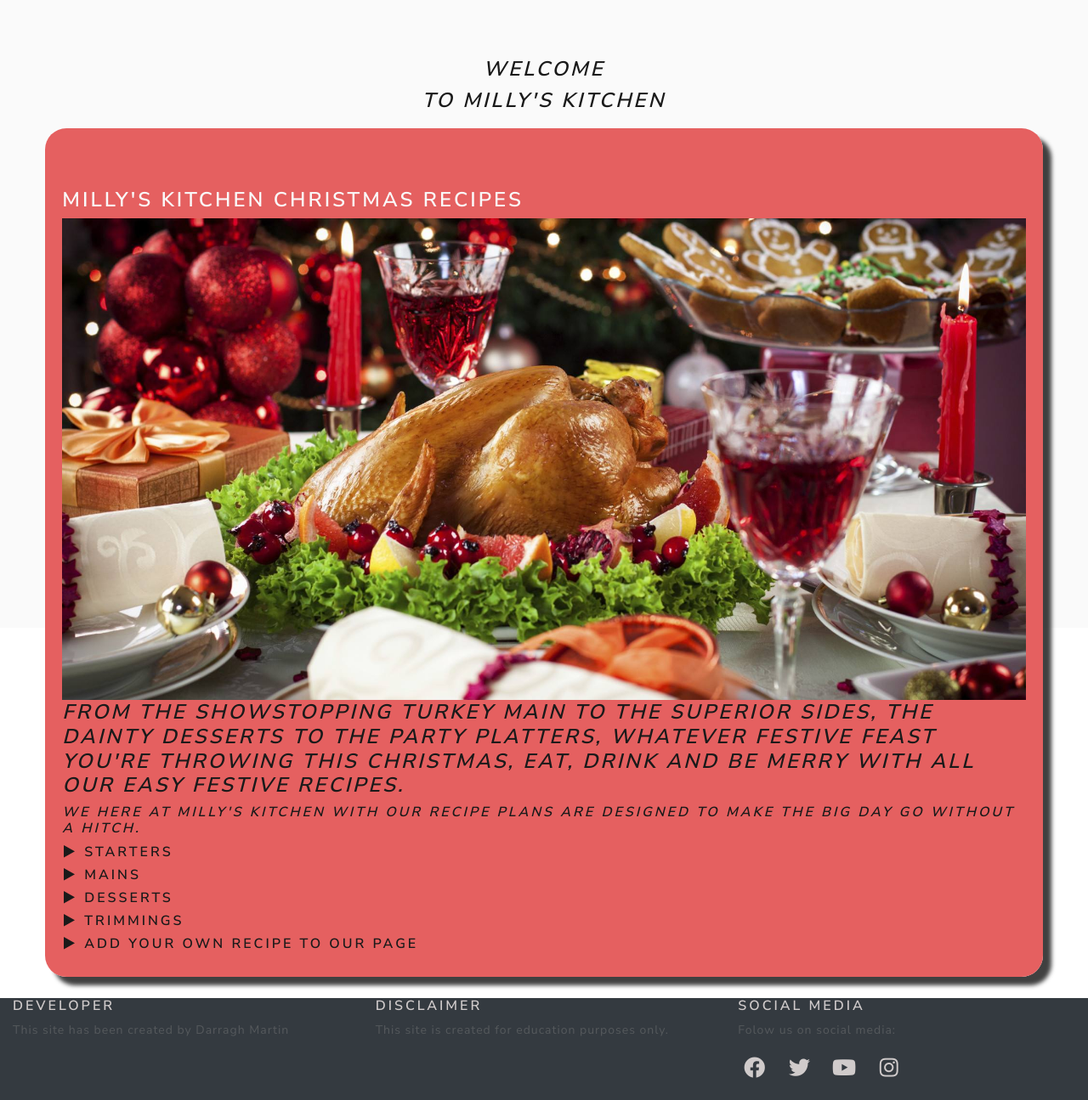
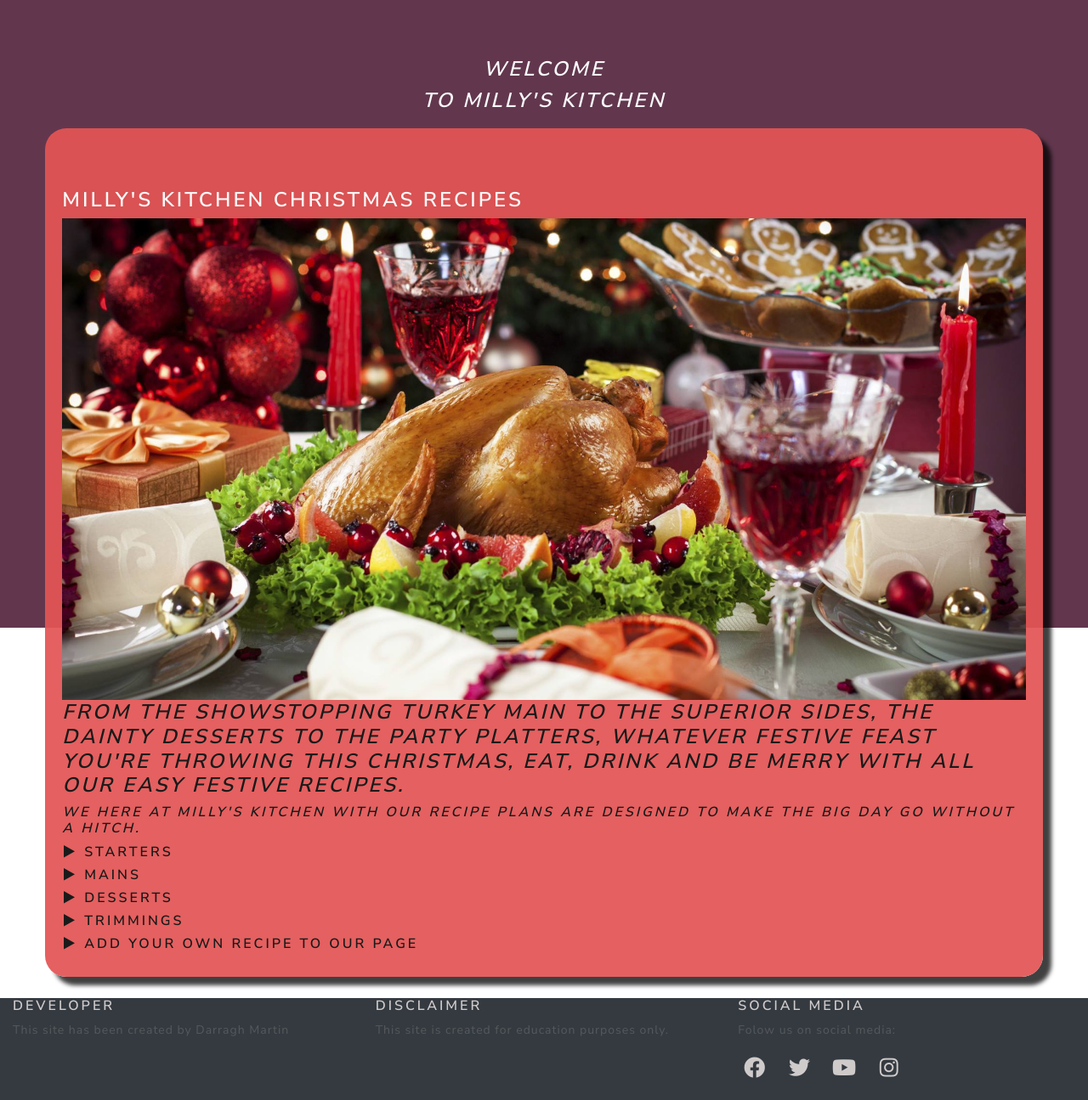
Before and after one commit to daradona10/milestone-project3, a Flask app: page / in a window 1280 px wide. Shown: the part 61-1356 px from the top of the page at 85% size. Run offline with Flask 2, Linux system fonts and the light colour scheme; some libraries are stand-ins or nearby versions.

Commit message:
Updating some styles in home page

```diff
--- a/static/css/style.css
+++ b/static/css/style.css
@@ -17,7 +17,7 @@ body:after {
     left: 0;
     right: 0;
     z-index: -2; /* needed to keep in the background */
-    background-color: #fafafa; center center;
+    background-color: #62374E; center center;
     background-size: cover;
 }
 
@@ -41,6 +41,10 @@ body:after {
 .headings {
     padding-top: 50px;
     font-weight: 600;
+    color: #fafafa;
+}
+
+.headings-text {
     color: #fafafa;
 }
 
--- a/templates/meals.html
+++ b/templates/meals.html
@@ -7,7 +7,7 @@
 			<div class="col-11">
 				<div class="headings text-center">
 					<h3 class="italic headings-text text-center">WELCOME</h3>
-					<h3 class="italic headings-text-center">TO MILLY'S KITCHEN</h3>
+					<h3 class="italic headings-text text-center">TO MILLY'S KITCHEN</h3>
 				</div>
 			</div>
 		</div>
@@ -15,10 +15,10 @@
 			<div class="col-11 box-format border-box border-shadow bg-clr-red">
 				<h3 class="headings">Milly's Kitchen Christmas Recipes</h3>
 				<img class="price-img-float img-fluid d-block" src="static/images/xmas-turkey.jpg" alt="Image of turkey" />
-				<h3 class=italic>From the showstopping turkey main to the superior sides, the dainty desserts to the party platters,
+				<h3 class="italic">From the showstopping turkey main to the superior sides, the dainty desserts to the party platters,
 					whatever festive feast you're throwing this Christmas, eat, drink and be merry with all our easy festive recipes.
 				</h3>
-				<h5 class=italic>We here at Milly's Kitchen with our recipe plans are designed to make the big day go without a hitch.</h5>
+				<h5 class="italic">We here at Milly's Kitchen with our recipe plans are designed to make the big day go without a hitch.</h5>
 				<h5><b>&#9658; </b>Starters</h5>
 				<h5><b>&#9658; </b>Mains</h5>
 				<h5><b>&#9658; </b>Desserts</h5>
```
